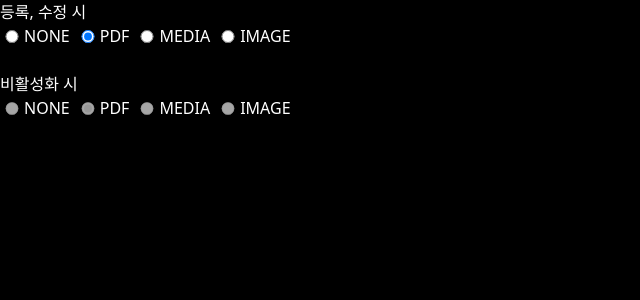
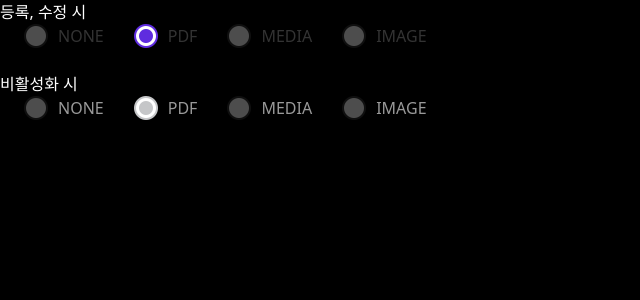
Before and after one commit to ChoJeongWoo/Component-Factory, a React (Vite) app: page /radioGroup in a window 1280 px wide. Shown: the top 300 px of the page, without its empty margins (0-640 px from the left). Built offline with nearby package versions, Linux system fonts and the light colour scheme.

Commit message:
feat: radio group btn icon 보완

```diff
--- a/src/index.css
+++ b/src/index.css
@@ -12,3 +12,18 @@
     @apply text-white;
   }
 }
+
+input[type="radio"]:checked + label::before {
+  background-position: 0 -24px;
+}
+
+input[type='radio']:disabled + label {
+  color: #999999;
+}
+input[type='radio']:disabled + label::before {
+  background-position: 0 0;
+}
+input[type='radio']:disabled:checked + label::before {
+  background: url('./assets/images/btn/btn_icon_radio_disabled.png');
+  background-size: contain;
+}
--- a/src/shared/components/RadioGroup.tsx
+++ b/src/shared/components/RadioGroup.tsx
@@ -30,7 +30,7 @@ const RadioGroup = (props) => {
         props.options.map((item, idx) => (
           <div className="m-0 p-0 relative border-[0]">
             <input
-              className="h-auto float-left w-[24px] absolute top-1/4 cursor-pointer"
+              className="h-auto float-left w-[24px] absolute top-1/4 cursor-pointer hidden border-[100px] border-[red]"
               id={`${props.id}_${idx}`}
               name={`${props.id}`}
               type="radio"
@@ -40,7 +40,7 @@ const RadioGroup = (props) => {
               disabled={props.disabled}
             />
             <label
-              className="pl-6 mr-[6px] text-[16px] flex items-center cursor-pointer [word-break:keep-all] before:flex-shrink-0 before:[background-size:100%] label-checked:text-[#333]"
+              className="pl-6 mr-[6px] text-[16px] text-[#333] flex items-center cursor-pointer [word-break:keep-all] before:content-[''] before:block before:flex-shrink-0 before:w-[24px] before:h-[24px] before:mr-[10px] before:bg-[url('./assets/images/btn/btn_icon_radio.png')] before:[background-size:100%]"
               htmlFor={`${props.id}_${idx}`}
             >
               {item.label}
```
Also changed, not shown: src/assets/images/btn/btn_icon_radio.png (added), src/assets/images/btn/btn_icon_radio_disabled.png (added).
